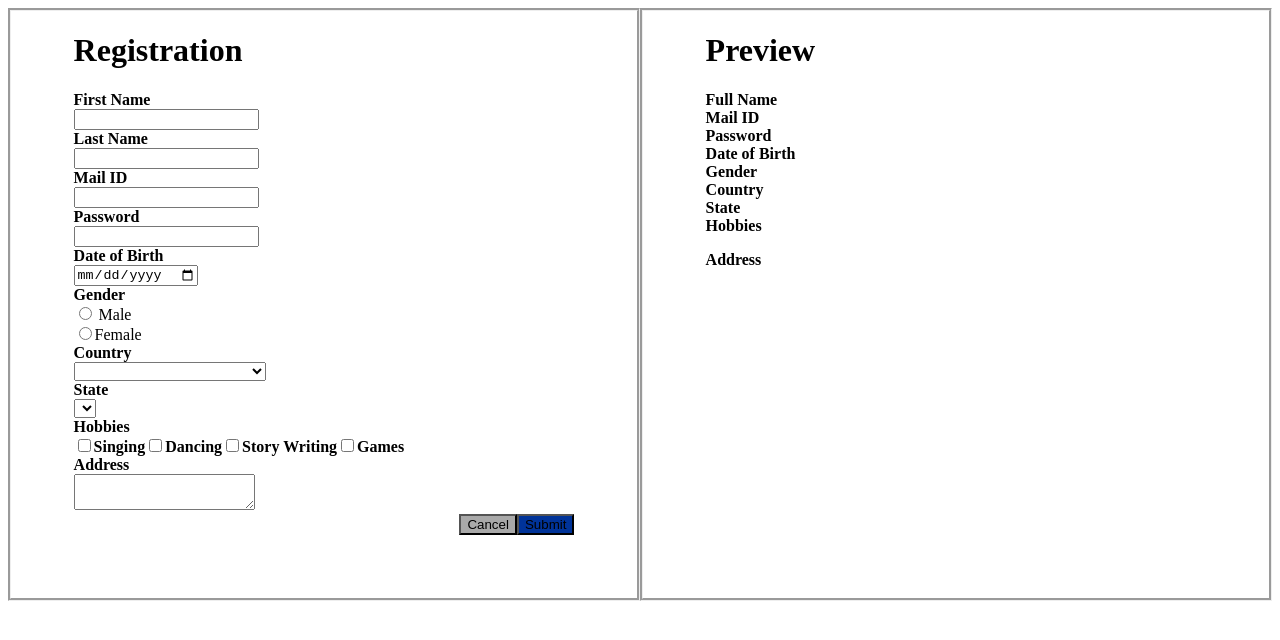
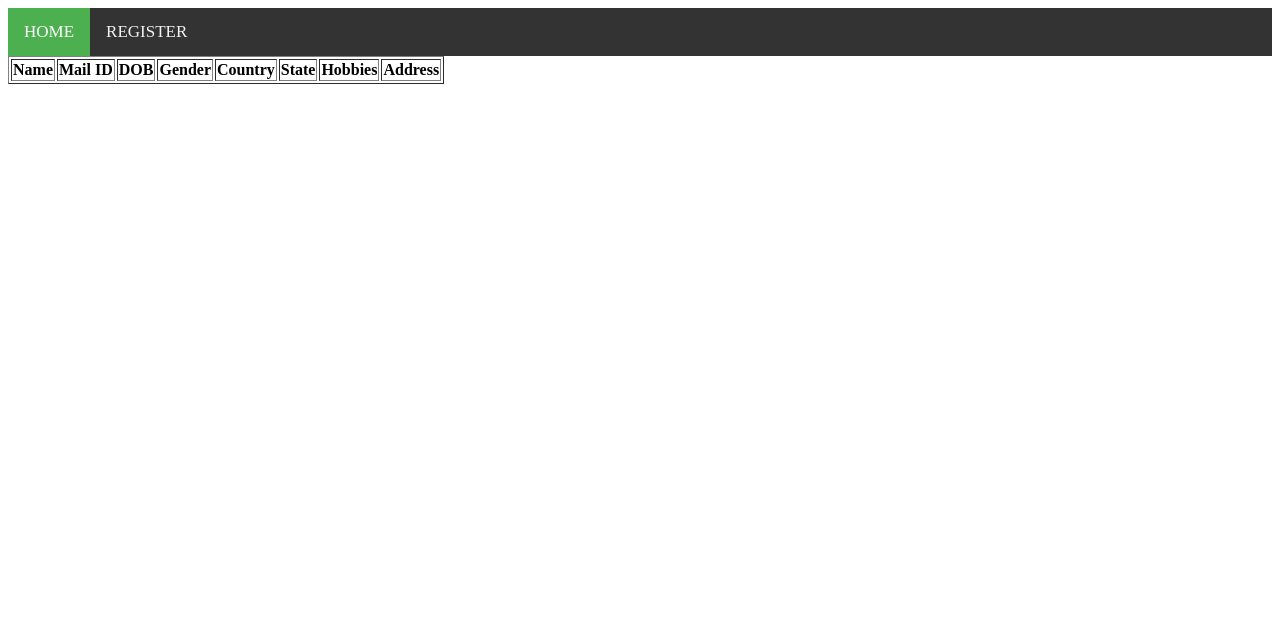
Before and after one commit to Neha-dk/Employee-registration-Vuejs, a Vue app: page / in a window 1280 px wide. Shown: the top 640 px of the page. Built offline with nearby package versions, Linux system fonts and the light colour scheme.

Commit message:
Routing home,registration

```diff
--- a/package.json
+++ b/package.json
@@ -11,7 +11,8 @@
     "core-js": "^3.6.4",
     "node-sass": "^4.13.1",
     "sass-loader": "^8.0.2",
-    "vue": "^2.6.11"
+    "vue": "^2.6.11",
+    "vue-router": "^3.1.6"
   },
   "devDependencies": {
     "@vue/cli-plugin-babel": "~4.2.0",
--- a/src/App.vue
+++ b/src/App.vue
@@ -1,5 +1,5 @@
 <template>
-  <div id="app">
+  <div id="apple">
     <img alt="Vue logo" src="./assets/logo.png">
     <HelloWorld msg="Welcome to Your Vue.js App"/>
   </div>
--- a/src/components/Details_display.vue
+++ b/src/components/Details_display.vue
@@ -1,22 +1,51 @@
 <template>
-<div class="employee-table">
-
-
-</div>
+  <div class="employee-table">
+    <table border=1>
+      <tr>
+        <th>Name</th>
+        <th>Mail ID</th>
+        <th>DOB</th>
+        <th>Gender</th>
+        <th>Country</th>
+        <th>State</th>
+        <th>Hobbies</th>
+        <th>Address</th>
+      </tr>
+      <tr v-for="emp in this.tdata" :key="emp.fn">
+        <td>{{emp.fn + " "+emp.ln}}</td>
+        <td>{{emp.email}}</td>
+        <td>{{emp.date}}</td>
+        <td>{{emp.gender}}</td>
+        <td>{{emp.country}}</td>
+        <td>{{emp.state}}</td>
+        <td>
+          <ol>
+            <li v-for="hobby in emp.Hobbies" :key="hobby">{{hobby}}</li>
+          </ol>
+        </td>
+        <td>{{emp.Address}}</td>
+      </tr>
+    </table>
+  </div>
 </template>
 
 <script>
 export default {
-    name:"employeeDetails",
-    props:{
-        tables:{}
+  name: "employeeDetails",
+  props: {
+    tdata: Array
+  },
+  methods: {
+    display() {
+      return this.tdata;
     }
-}
+  }
+};
 </script>
 
 <style>
-.display
-{
-    float: right;
+.display {
+  float: right;
 }
+
 </style>
--- /dev/null
+++ b/src/components/home.vue
@@ -0,0 +1,44 @@
+<template>
+<div class="header">
+  <div class="topnav">
+      <router-link class="active" to="/">HOME</router-link>
+      <router-link to="/register">REGISTER</router-link>
+</div>
+<router-view></router-view>
+</div>
+
+
+</template>
+
+<script>
+export default {
+name:'home'
+}
+</script>
+
+<style>
+
+.topnav {
+  overflow: hidden;
+  background-color: #333;
+}
+
+.topnav a {
+  float: left;
+  color: #f2f2f2;
+  text-align: center;
+  padding: 14px 16px;
+  text-decoration: none;
+  font-size: 17px;
+}
+
+.topnav a:hover {
+  background-color: #ddd;
+  color: black;
+}
+
+.topnav a.active {
+  background-color: #4CAF50;
+  color: white;
+}
+</style>
--- a/src/main.js
+++ b/src/main.js
@@ -1,10 +1,29 @@
-import Vue from 'vue'
-// import App from './App.vue'
-import root_registration from './root_registration.vue'
+import Vue from 'vue';
+import VueRouter from 'vue-router';
+import home from './components/home';
+// import root_registration from './root_registration.vue'
+import registration from "./components/registration_form.vue";
+// import preview from "./components/preview_form";
+import employeeDetails from "./components/Details_display.vue";
 
+Vue.use(VueRouter);
+
+const routes = [
+  {
+    path:'/register', component: registration
+  },
+  {
+    path:'/', component: employeeDetails
+  }
+]
+
+const router  = new VueRouter({
+  routes
+})
 
 Vue.config.productionTip = false
 
 new Vue({
-  render: h => h(root_registration),
+  render: h => h(home),
+  router
 }).$mount('#app')
--- a/src/root_registration.vue
+++ b/src/root_registration.vue
@@ -8,7 +8,8 @@
         <preview :pdata="edata"></preview>
       </div>
     </div>
-    <employeeDetails></employeeDetails>
+    <button @click="toSave"> Add to table</button>
+    <employeeDetails :tdata="employeeList"></employeeDetails>
   </div>
 </template>
 
@@ -40,7 +41,16 @@ export default {
     employeeDetails
   },
   data() {
-    return { edata: regData };
+    return { edata: regData,employeeList:[] };
+  },
+  methods:
+  {
+    toSave()
+    {
+      var obj = {...this.edata};
+
+      this.employeeList.push(obj);
+    }
   }
 };
 </script>
```
Also changed, not shown: src/components/HelloWorld.vue (deleted, +0 -58 lines), 1 other file (tests, documents, lock files or other folders).
